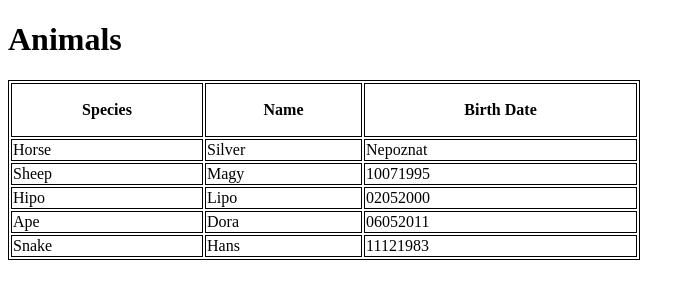
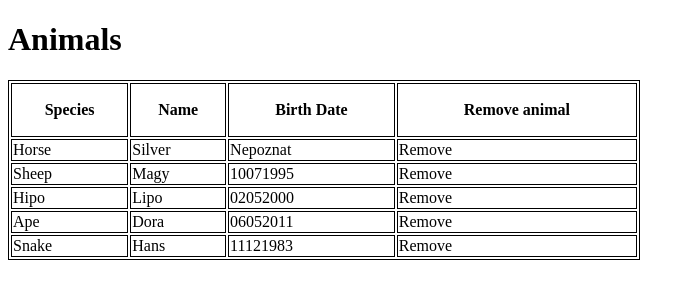
Before and after one commit to ikokyns/Zoo, an Angular app: page / in a window 1280 px wide. Shown: the top 300 px of the page, without its empty margins (0-695 px from the left). Built offline with nearby package versions, Linux system fonts and the light colour scheme.

Commit message:
Zadatak 3

```diff
--- a/src/app/animal/animal.component.html
+++ b/src/app/animal/animal.component.html
@@ -6,13 +6,16 @@
 			<th>Species</th>
 			<th>Name</th>
 			<th>Birth Date</th>
+			<th>Remove animal</th>
 		</tr>
 		<tr *ngFor="let animal of animals">
 			<td> {{ animal.species }} </td>
 			<td> {{ animal.name }} </td>
 			<td *ngIf="!animal.birthDate"> Nepoznat </td>
 			<td *ngIf="animal.birthDate" > {{ animal.birthDate }} </td>
+			<td><a (click)="removeAnimal(animal)">Remove</a></td>
 		</tr>
+
 	</table>
 
 </div>
--- a/src/app/animal/animalList.component.ts
+++ b/src/app/animal/animalList.component.ts
@@ -14,4 +14,10 @@ export class AnimalComponent {
 	  { species: 'Ape', name: 'Dora', birthDate: '06052011' },
 	  { species: 'Snake', name: 'Hans', birthDate: '11121983' },
 	];
+	removeAnimal (animal){
+
+		var i = this.animals.indexOf(animal);
+
+		this.animals.splice(i, 1);
+	}
 }
```
